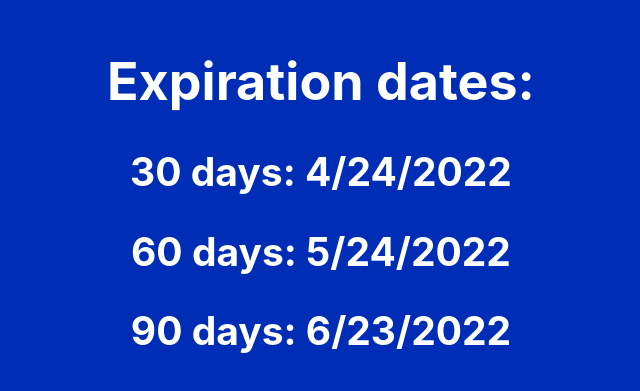
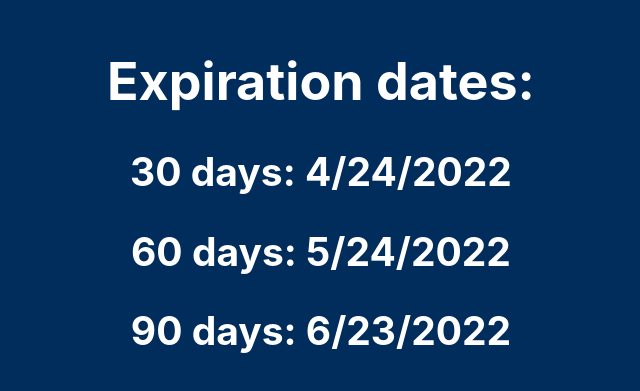
Before and after one commit to coreycarter10/date-calc, a React (Create React App) app: page / in a window 1280 px wide. Shown: the part 199-590 px from the top of the page, without its empty margins (319-959 px from the left). Built offline with nearby package versions, Linux system fonts and the light colour scheme.

Commit message:
Updated color

```diff
--- a/src/App.css
+++ b/src/App.css
@@ -14,7 +14,7 @@
 }
 
 .App-header {
-  background-color: #002db5;
+  background-color: #002d5b;
   min-height: 100vh;
   display: flex;
   flex-direction: column;
```
